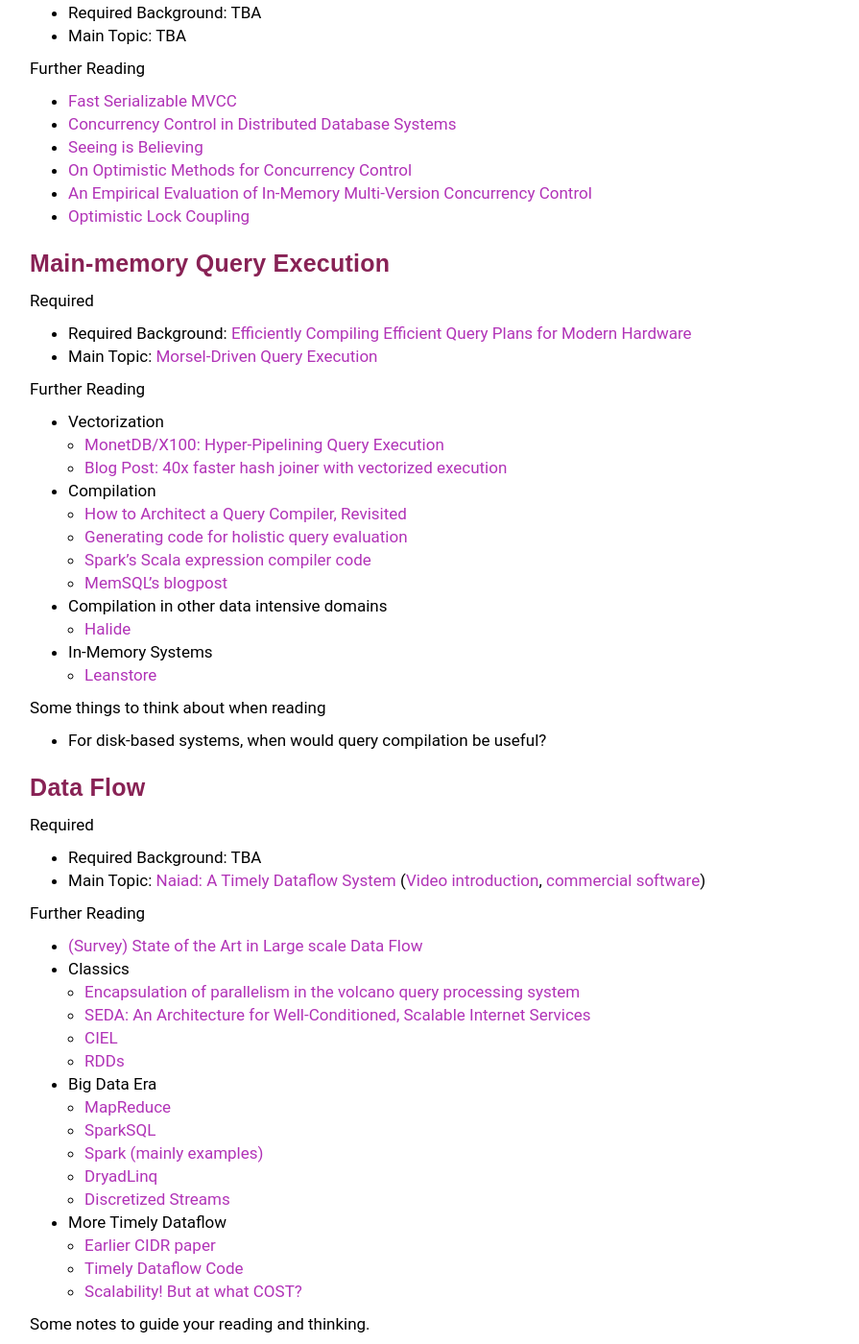
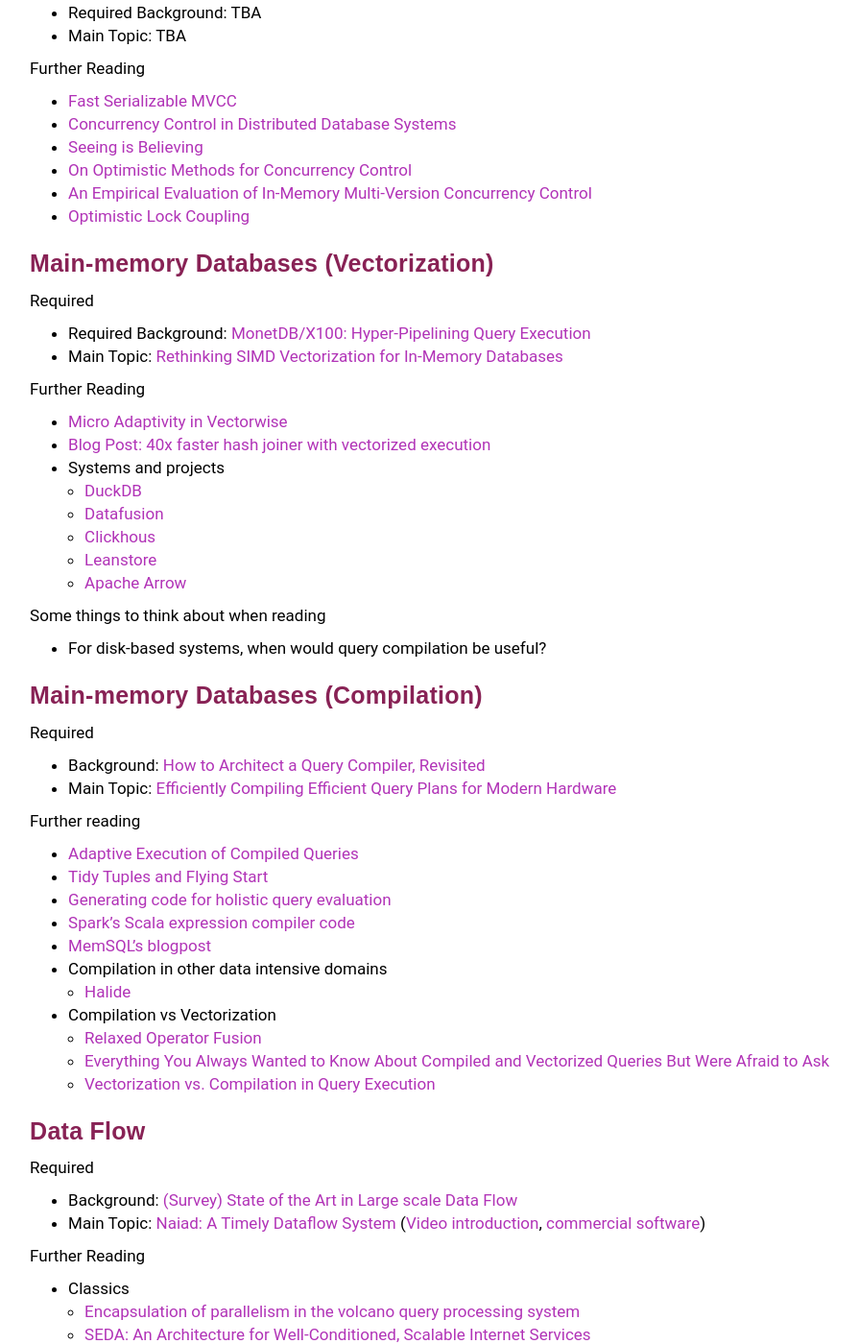
Before and after one commit to w6113/website_2022, a Jekyll site: the page built from papers.md, in a window 1280 px wide and 1400 px high, scrolled down 2897 px. Shown: the whole window at 96% size, without its empty margins (77-972 px from the left). Built offline with Jekyll 4.4.1, drawn with Linux system fonts in a browser that asks for light colours.

Commit message:
lazy commit msg

```diff
--- a/_data/schedule.csv
+++ b/_data/schedule.csv
@@ -4,8 +4,8 @@
 #ffe4fc,Thu 02-02,Joins,join,,
 white,Thu 02-09,Query Optimization,qopt,,
 #ffe4fc,Thu 02-16,Cost Estimation,costest,,
-white,Thu 02-23,Concurrency Control,cc,,
-#ffe4fc,Thu 03-02,Main Memory Query Execution,compilation,Plan+Team,
+white,Thu 02-23,Main Memory Query Execution (Vectorization),vectorization,,
+#ffe4fc,Thu 03-02,Main Memory Query Execution (Compilation),compilation,Plan+Team,
 white,Thu 03-09,Dataflow Engines,dataflow1,,
 #ffe4fc,Thu 03-16,spring recess!,,,
 white,Thu 03-23,In-DBMS ML,mlindb,,
--- a/papers.md
+++ b/papers.md
@@ -188,28 +188,25 @@
 
 
 
-<a name="memstore"/>
-### Main-memory Query Execution
+<a name="vectorization"/>
+### Main-memory Databases (Vectorization)
 
 Required
 
-* Required Background: [Efficiently Compiling Efficient Query Plans for Modern Hardware](./files/papers/p539-neumann.pdf)
-* Main Topic: [Morsel-Driven Query Execution](./files/papers/morsel.pdf)
+* Required Background: [MonetDB/X100: Hyper-Pipelining Query Execution](./files/papers/monetdb-cidr05.pdf)
+* Main Topic: [Rethinking SIMD Vectorization for In-Memory Databases](https://dl.acm.org/doi/pdf/10.1145/2723372.2747645)
 
 Further Reading
 
-* Vectorization
-  * [MonetDB/X100: Hyper-Pipelining Query Execution](./files/papers/monetdb-cidr05.pdf)
-  * [Blog Post: 40x faster hash joiner with vectorized execution](https://www.cockroachlabs.com/blog/vectorized-hash-joiner/)
-* Compilation
-  * [How to Architect a Query Compiler, Revisited](./files/papers/tahboub-sigmod18.pdf)
-  * [Generating code for holistic query evaluation](./files/papers/krikellas-icde2010.pdf)
-  * [Spark's Scala expression compiler code](https://github.com/apache/spark/blob/master/sql/catalyst/src/main/scala/org/apache/spark/sql/catalyst/expressions/codegen/CodeGenerator.scala)
-  * [MemSQL's blogpost](http://highscalability.com/blog/2016/9/7/code-generation-the-inner-sanctum-of-database-performance.html)
-* Compilation in other data intensive domains
-  * [Halide](https://dspace.mit.edu/handle/1721.1/85943)
-* In-Memory Systems
+* [Micro Adaptivity in Vectorwise](https://dl.acm.org/doi/pdf/10.1145/2463676.2465292)
+* [Blog Post: 40x faster hash joiner with vectorized execution](https://www.cockroachlabs.com/blog/vectorized-hash-joiner/)
+* Systems and projects
+  * [DuckDB](https://duckdb.org/)
+  * [Datafusion](https://arrow.apache.org/datafusion/)
+  * [Clickhous](https://clickhouse.com/)
   * [Leanstore](./files/papers/leanstore.pdf)
+  * [Apache Arrow](https://arrow.apache.org/)
+
 
 
 Some things to think about when reading
@@ -218,17 +215,40 @@
 
 
 
+<a name="compilation"/>
+### Main-memory Databases (Compilation)
+
+Required
+
+* Background: [How to Architect a Query Compiler, Revisited](./files/papers/tahboub-sigmod18.pdf)
+* Main Topic: [Efficiently Compiling Efficient Query Plans for Modern Hardware](./files/papers/p539-neumann.pdf)
+
+
+Further reading
+
+* [Adaptive Execution of Compiled Queries](https://db.in.tum.de/~leis/papers/adaptiveexecution.pdf)
+* [Tidy Tuples and Flying Start](https://link.springer.com/content/pdf/10.1007/s00778-020-00643-4.pdf)
+* [Generating code for holistic query evaluation](./files/papers/krikellas-icde2010.pdf)
+* [Spark's Scala expression compiler code](https://github.com/apache/spark/blob/master/sql/catalyst/src/main/scala/org/apache/spark/sql/catalyst/expressions/codegen/CodeGenerator.scala)
+* [MemSQL's blogpost](http://highscalability.com/blog/2016/9/7/code-generation-the-inner-sanctum-of-database-performance.html)
+* Compilation in other data intensive domains
+  * [Halide](https://dspace.mit.edu/handle/1721.1/85943)
+* Compilation vs Vectorization
+  * [Relaxed Operator Fusion](https://dl.acm.org/doi/pdf/10.14778/3151113.3151114)
+  * [Everything You Always Wanted to Know About Compiled and Vectorized Queries But Were Afraid to Ask](https://dl.acm.org/doi/pdf/10.14778/3275366.3284966)
+  * [Vectorization vs. Compilation in Query Execution](https://dl.acm.org/doi/pdf/10.1145/1995441.1995446)
+
+
 <a name='dataflow1' />
 ### Data Flow
 
 Required
 
-* Required Background: TBA
+* Background: [(Survey) State of the Art in Large scale Data Flow](./files/papers/kossmann-sotadistdbs.pdf)
 * Main Topic: [Naiad: A Timely Dataflow System](https://www.microsoft.com/en-us/research/wp-content/uploads/2013/11/naiad_sosp2013.pdf) ([Video introduction](https://www.youtube.com/watch?v=yOnPmVf4YWo), [commercial software](https://materialize.io/))
 
 Further Reading
 
-* [(Survey) State of the Art in Large scale Data Flow](./files/papers/kossmann-sotadistdbs.pdf)
 * Classics
   * [Encapsulation of parallelism in the volcano query processing system](./files/papers/volcanoparallelism-89.pdf)
   * [SEDA: An Architecture for Well-Conditioned, Scalable Internet Services](http://www.sosp.org/2001/papers/welsh.pdf)
```
